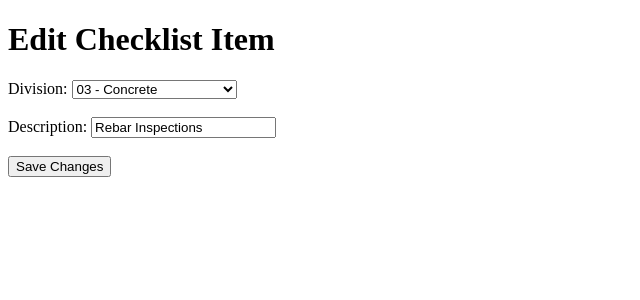
After one commit to bob1022/csi_web_app, a Flask app: page /edit_item/2 in a window 1280 px wide. The commit adds this page. Shown: the top 300 px of the page, without its empty margins (0-640 px from the left). Run offline with Flask 3, Linux system fonts and the light colour scheme; data comes from the database, SQL or seed files in the repository; both versions use the stored data as it was after the commit.

Commit message:
Added project progress, item editing, sorting, and status sections

```diff
--- a/app.py
+++ b/app.py
@@ -121,6 +121,14 @@ def project_detail(project_id):
 
     project = Project.query.get_or_404(project_id)
 
+    sorted_items = sorted(
+        project.checklist_items,
+        key=lambda item: (
+            item.status == "Complete",
+            item.division
+        )
+    )
+
     total_items = len(project.checklist_items)
 
     completed_items = sum(
@@ -138,13 +146,23 @@ def project_detail(project_id):
     else:
         progress_percent = 0
 
+    sorted_items = sorted(
+        project.checklist_items,
+        key=lambda item: (
+            item.status == "Complete",
+            item.division,
+            item.description
+        )
+    )
+
     return render_template(
         "project.html",
         project=project,
         total_items=total_items,
         completed_items=completed_items,
         open_items=open_items,
-        progress_percent=progress_percent
+        progress_percent=progress_percent,
+        sorted_items=sorted_items
     )
 
 @app.route("/complete_item/<int:item_id>")
@@ -206,6 +224,36 @@ def delete_item(item_id):
         )
     )
 
+@app.route(
+    "/edit_item/<int:item_id>",
+    methods=["GET", "POST"]
+)
+def edit_item(item_id):
+    """
+    Edit an existing checklist item.
+    """
+
+    item = ChecklistItem.query.get_or_404(item_id)
+
+    if request.method == "POST":
+
+        item.division = request.form["division"]
+
+        item.description = request.form["description"]
+
+        db.session.commit()
+
+        return redirect(
+            url_for(
+                "project_detail",
+                project_id=item.project_id
+            )
+        )
+
+    return render_template(
+        "edit_item.html",
+        item=item
+    )
 
 if __name__ == "__main__":
     app.run(debug=True)
--- /dev/null
+++ b/templates/edit_item.html
@@ -0,0 +1,92 @@
+<!DOCTYPE html>
+<html>
+<head>
+    <title>Edit Checklist Item</title>
+</head>
+<body>
+
+    <h1>Edit Checklist Item</h1>
+
+    <form method="POST">
+
+    <label>
+        Division:
+    </label>
+
+    <select name="division">
+
+    <option value="03"
+        {% if item.division == "03" %}selected{% endif %}>
+        03 - Concrete
+    </option>
+
+    <option value="04"
+        {% if item.division == "04" %}selected{% endif %}>
+        04 - Masonry
+    </option>
+
+    <option value="05"
+        {% if item.division == "05" %}selected{% endif %}>
+        05 - Metals
+    </option>
+
+    <option value="06"
+        {% if item.division == "06" %}selected{% endif %}>
+        06 - Wood
+    </option>
+
+    <option value="07"
+        {% if item.division == "07" %}selected{% endif %}>
+        07 - Thermal & Moisture
+    </option>
+
+     <option value="08"
+        {% if item.division == "08" %}selected{% endif %}>
+        08 - Openings
+    </option>
+
+    <option value="09"
+        {% if item.division == "09" %}selected{% endif %}>
+        09 - Finishes
+    </option>
+
+    <option value="22"
+        {% if item.division == "22" %}selected{% endif %}>
+        22 - Plumbing
+    </option>
+
+    <option value="23"
+        {% if item.division == "23" %}selected{% endif %}>
+        23 - HVAC
+    </option>
+
+    <option value="26"
+        {% if item.division == "26" %}selected{% endif %}>
+        26 - Electrical
+    </option>
+
+</select>
+
+        <br><br>
+
+        <label>
+            Description:
+        </label>
+
+        <input
+            type="text"
+            name="description"
+            value="{{ item.description }}"
+            required
+        >
+
+        <br><br>
+
+        <button type="submit">
+            Save Changes
+        </button>
+
+    </form>
+
+</body>
+</html>
```
Also changed, not shown: templates/add_item.html (+14 -5 lines), templates/project.html (+45 -7 lines), instance/csi_database.db.
